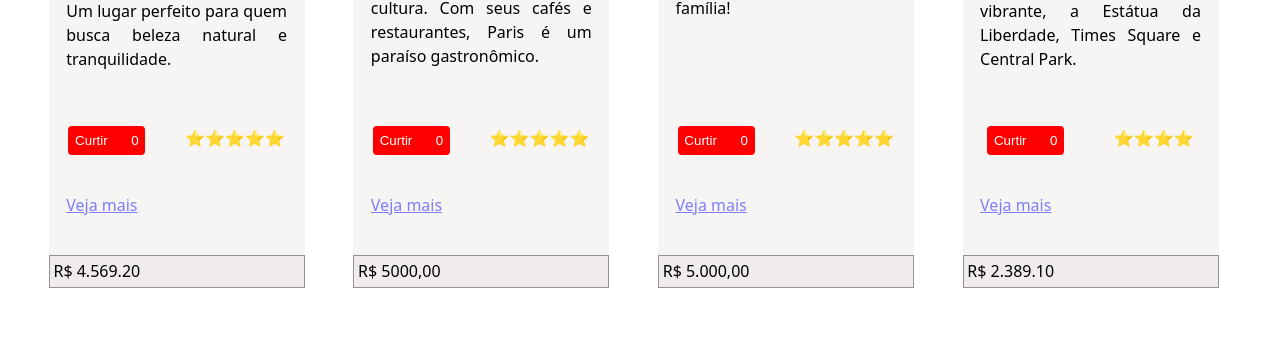
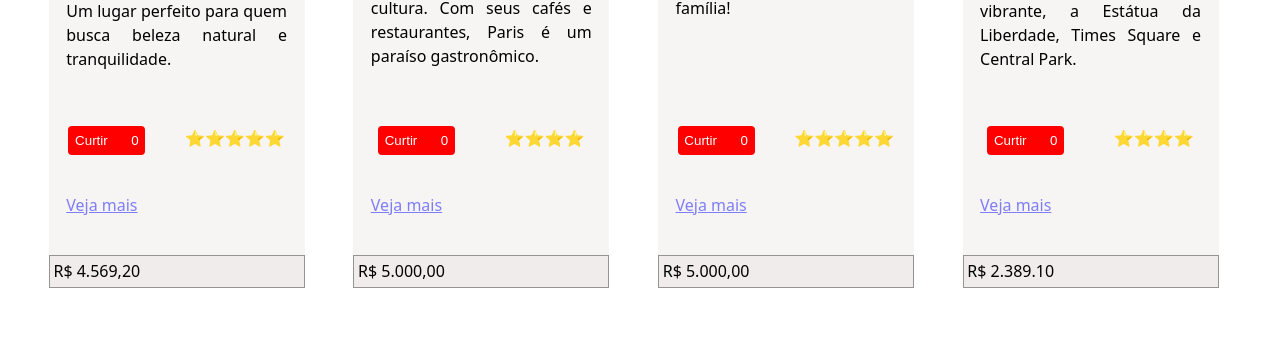
Before and after one commit to vitorcecato-sesi/desafio2-react-routes, a React (Vite) app: page / in a window 1280 px wide. Shown: the part 1015-1353 px from the top of the page. Built offline with nearby package versions, Linux system fonts and the light colour scheme.

Commit message:
Alteração na home

```diff
--- a/src/pages/Home.jsx
+++ b/src/pages/Home.jsx
@@ -28,7 +28,7 @@ function Home(){
                     breveDescricao= "Interlaken é uma cidade na Suíça, entre os lagos Thun e Brienz, cercada pelos Alpes. Um lugar perfeito para quem busca beleza natural e tranquilidade."
                     direcionar= "http://localhost:5173/interlakqn-suica"
                     estrela = "⭐⭐⭐⭐⭐"
-                    valor= "R$ 4.569.20"
+                    valor= "R$ 4.569,20"
                 />
 
                 <Card
@@ -36,8 +36,8 @@ function Home(){
                     nomeLugar= "Paris - França"
                     breveDescricao= "Paris, a capital da França, é famosa por sua beleza e cultura. Com seus cafés e restaurantes, Paris é um paraíso gastronômico."
                     direcionar= "http://localhost:5173/paris-franca"
-                    estrela = "⭐⭐⭐⭐⭐"
-                    valor= "R$ 5000,00"
+                    estrela = "⭐⭐⭐⭐"
+                    valor= "R$ 5.000,00"
                 />
 
                 <Card
```
